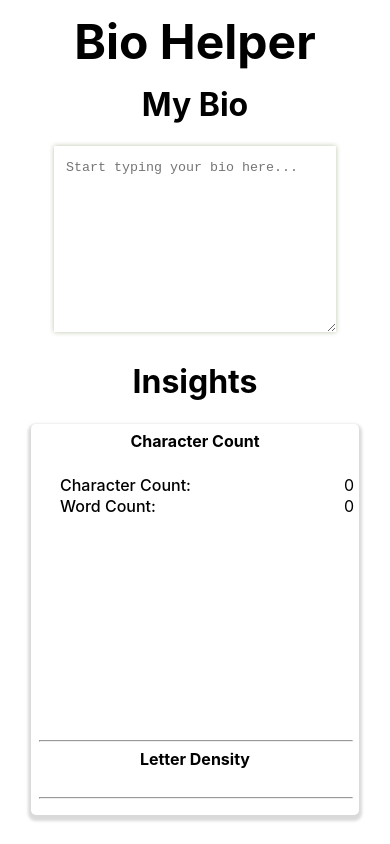
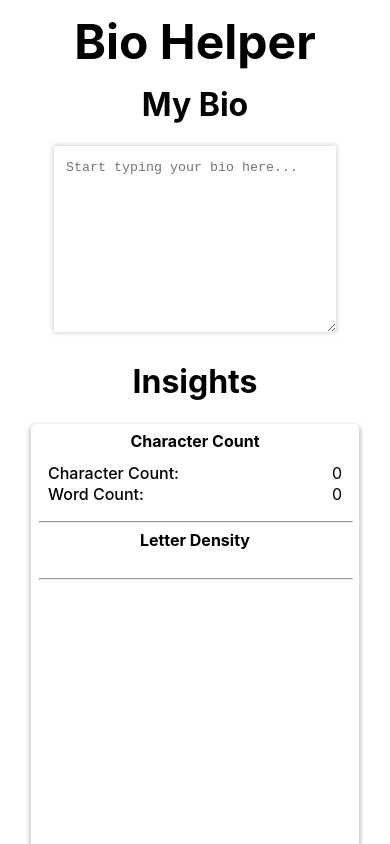
Before and after one commit to DruSerkes/bio-helper, a React (Create React App) app: page / in a window 390 px wide. Shown: the top 844 px of the page. Built offline with nearby package versions, Linux system fonts and the light colour scheme.

Commit message:
alphabetize css, fix responsivity

```diff
--- a/src/App.css
+++ b/src/App.css
@@ -1,18 +1,19 @@
 .App {
-  text-align: center;
+  align-items: center;
   display: flex;
   flex-direction: column;
+  min-height: 100vh;
+  height: 100%;
   justify-content: flex-start;
-  align-items: center;
-  height: 100vh;
   line-height: 1.2rem;
-
+  text-align: center;
 }
 
 main {
+  align-items: flex-start;
   display: flex;
   flex-direction: row;
-  align-items: flex-start;
+  justify-content: center;
 }
 
 h1 {
@@ -20,19 +21,18 @@ h1 {
 }
 
 h3 {
-  margin: 0 0 1rem 0;
   font-size: 2rem;
   margin: 0 0 1rem 0;
 }
 
 .UserInput,
 .Insights {
+  align-items: center;
   display: flex;
   flex-direction: column;
+  height: 75vh;
   justify-content: flex-start;
-  align-items: center;
   margin: 3rem;
-  height: 75vh;
 }
 
 .Insights > article{
@@ -52,21 +52,21 @@ h3 {
 
 .CounterTable,
 .LetterDensityTable {
+  align-items: flex-start;
+  border-radius: 5px;
   display: flex;
   flex-direction: column;
   justify-content: flex-start;
-  align-items: flex-start;
   min-width: 200px;
+  padding: 0.5rem;
   width: 100%;
-  padding: 0.5rem;
-  border-radius: 5px;
 }
 
 .SocialMediaTable {
   font-size: 0.75rem;
-  position: relative;
   margin: 0;
   padding: 0;
+  position: relative;
 }
 
 .SocialMediaTable > tr > td > small {
@@ -76,25 +76,25 @@ h3 {
 }
 
 label {
+  font-size: 2rem;
   font-weight: bold;
-  font-size: 2rem;
   margin: 0 0 1rem 0;
 }
 
 textarea {
-  min-width: 400px;
-  width: 100%;
-  height: 100%;
-  margin: 1rem 0;
-  padding: 0.75rem;
-  line-height: 1.2rem;
   border: none;
   box-shadow: 0 0 5px #bac4ab;
+  height: 100%;
+  line-height: 1.2rem;
+  margin: 1rem 0;
+  min-width: 400px;
+  padding: 0.75rem;
+  width: 100%;
 }
 
 textarea:focus {
+  box-shadow: 0 0 21px #bac4ab;
   outline: solid 2px #d0dbbf;
-  box-shadow: 0 0 21px #bac4ab;
 }
 
 table {
@@ -135,15 +135,14 @@ hr {
 }
 
 @media only screen and (max-width: 767px) {
-  .UserInput,
-  .Insights,
-  .CounterTable {
-    margin: 0.75rem;
+  .UserInput {
+    margin: 0.75rem auto;
     height: 30vh;
     min-width: 60vw;
   }
 
-  .CounterTable {
+  .Insights {
+    margin: 0.75rem auto;
     min-width: 60vw;
   }
 
```
